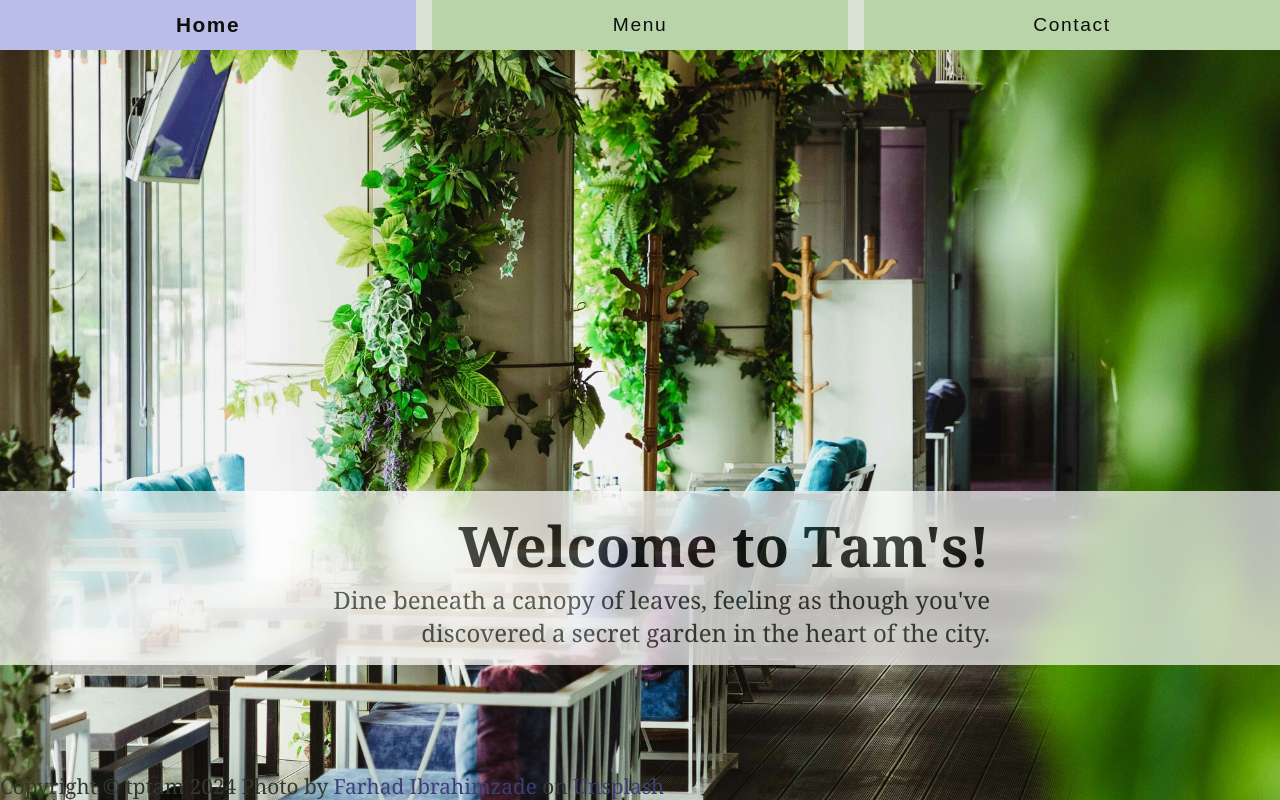
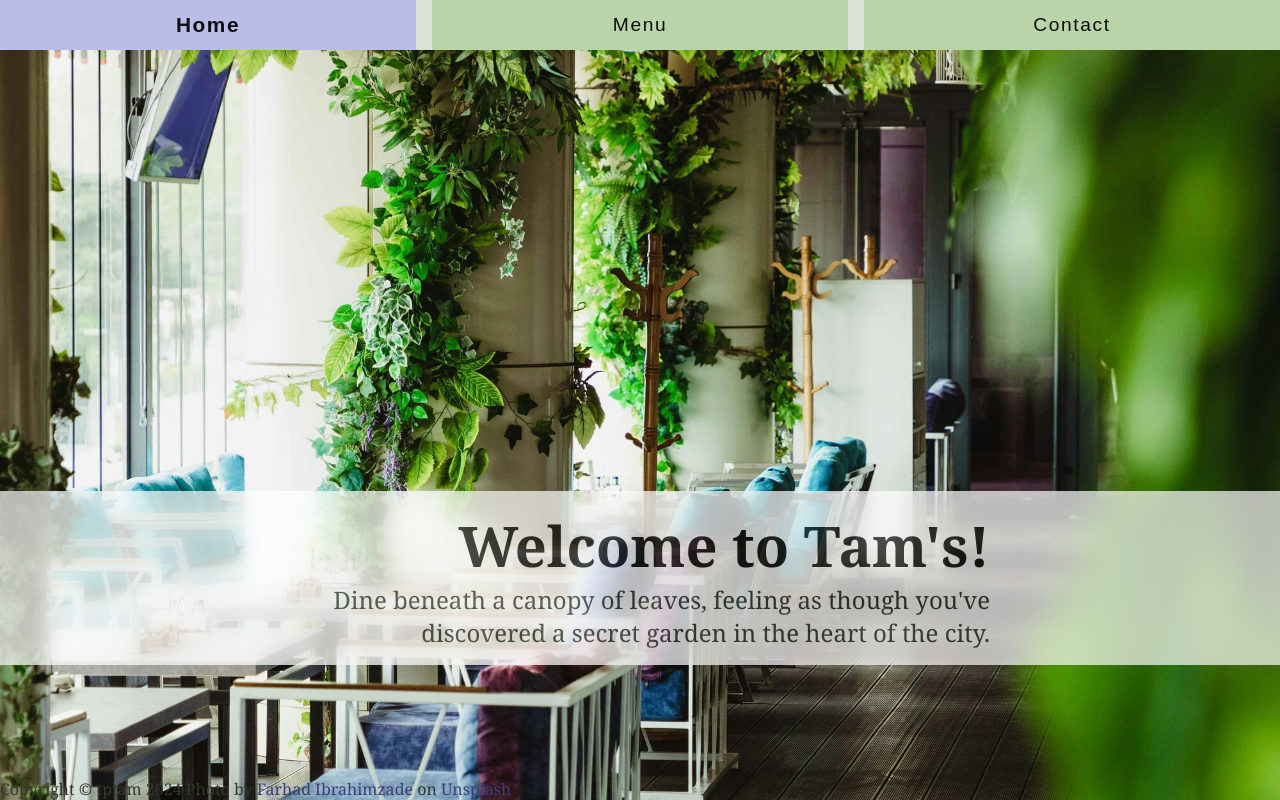
Before and after one commit to tptam/odin-restaurant-page, a website built with webpack: page src/index.html in a window 1280 px wide. Built offline with nearby package versions, Linux system fonts and the light colour scheme.

Commit message:
Add style to footer text

```diff
--- a/src/style.css
+++ b/src/style.css
@@ -97,8 +97,9 @@ nav>button:hover {
 }
 
 footer {
-    position: fixed;
+    position: absolute;
     bottom: 0;
+    font-size: 1rem;
 }
 
 /* top image (used in menu, contact) */
```
Also changed, not shown: dist/main.js.
